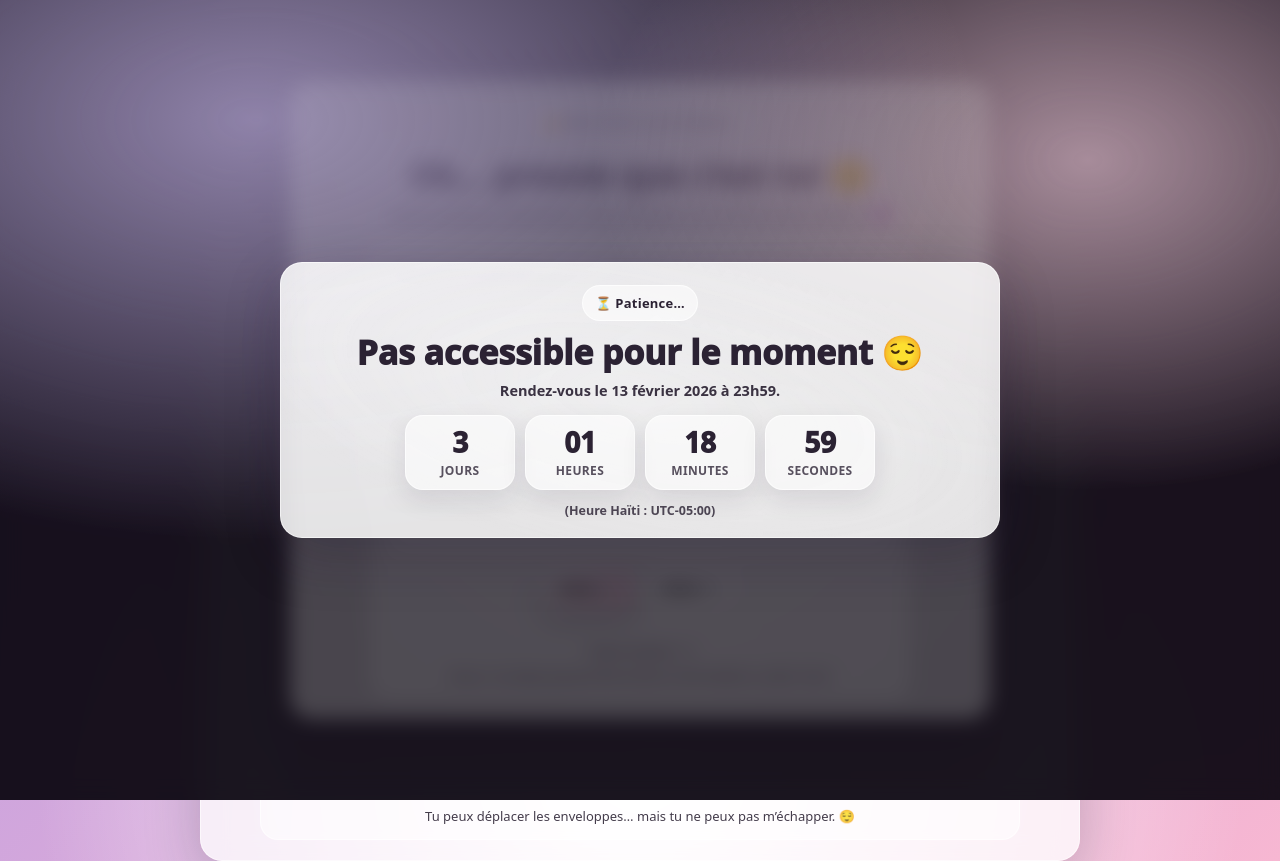
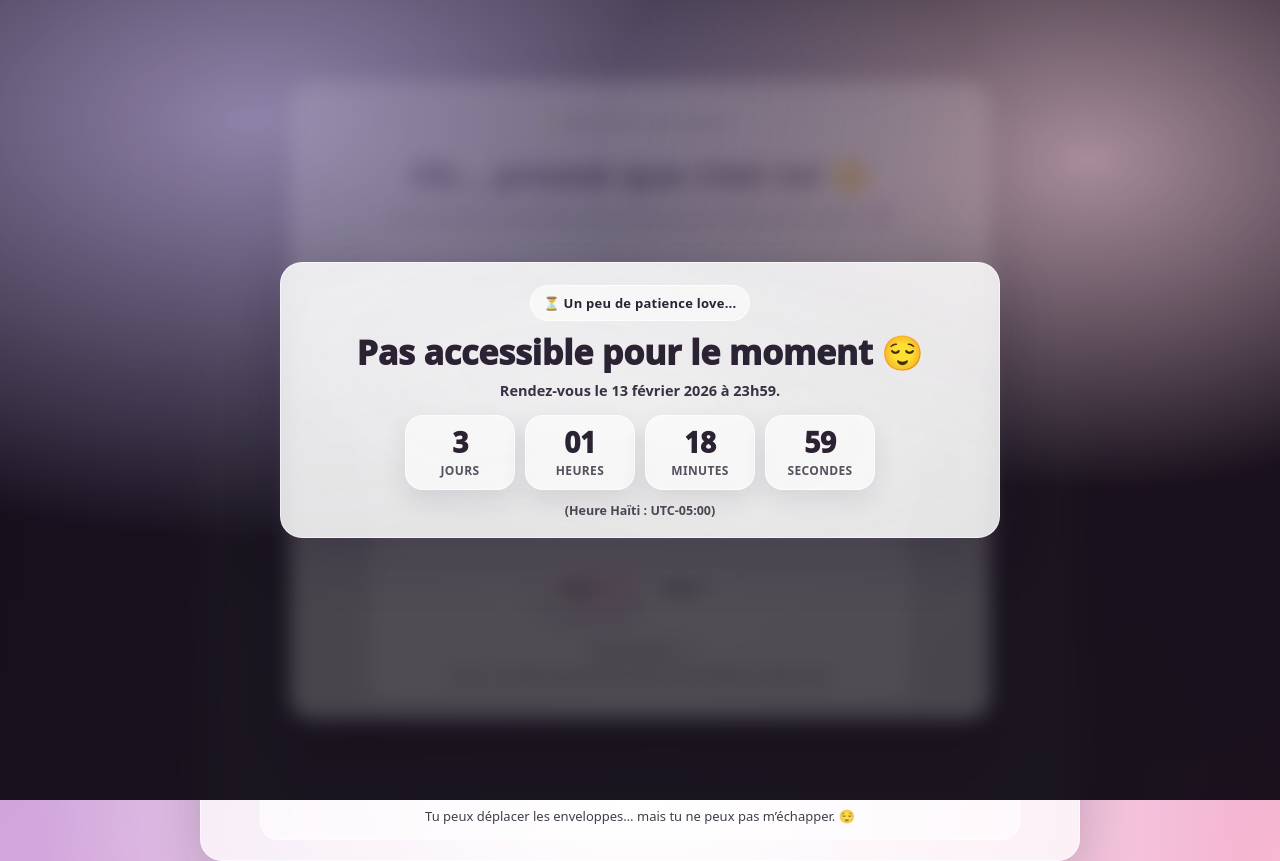
Before and after one commit to ChristianLuigi/biMayValentayn, a plain HTML site: page index.html in a window 1280 px wide. Drawn offline with Linux system fonts and the light colour scheme.

Commit message:
Update index.html

```diff
--- a/index.html
+++ b/index.html
@@ -787,7 +787,7 @@
   <!-- LOCK overlay (blocks access until unlock time) -->
   <div class="lock" id="lock">
     <div class="lock-card">
-      <div class="lock-pill">⏳ Patience…</div>
+      <div class="lock-pill">⏳ Un peu de patience love...</div>
       <div class="lock-title">Pas accessible pour le moment 😌</div>
       <div class="lock-sub">
         Rendez-vous le <b>13 février 2026</b> à <b>23h59</b>.
```
